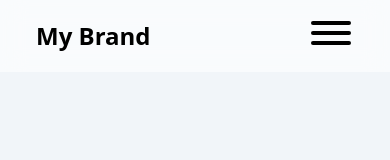
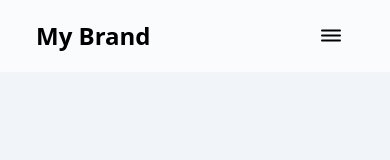
Before and after one commit to jufron/tailwindCSS_authentication, a website: page src/navbar.html in a window 390 px wide. Shown: the top 160 px of the page. Drawn offline with Linux system fonts and the light colour scheme.

Commit message:
perbaikan kecil di bagian humburger menu

```diff
--- a/src/navbar.html
+++ b/src/navbar.html
@@ -16,8 +16,8 @@
           <a href="" class="px-4 py-2 transition duration-300 rounded-lg hover:bg-slate-200 hover:text-blue-400">My Brand</a>
         </div>
         <div class="flex items-center md:hidden">
-          <button id="humburger" type="button" class="absolute block space-y-2 hamburger hamburger--emphatic right-6">
-            <span class="hamburger-box">
+          <button id="humburger" type="button" class="absolute block px-6 py-5 space-y-2 scale-50 hamburger hamburger--emphatic right-6 hover:bg-slate-200 rounded-xl">
+            <span class="mt-1 hamburger-box">
               <span class="hamburger-inner"></span>
             </span>
           </button>
```
Also changed, not shown: dist/output.css, src/assets/css/all-min.css.
